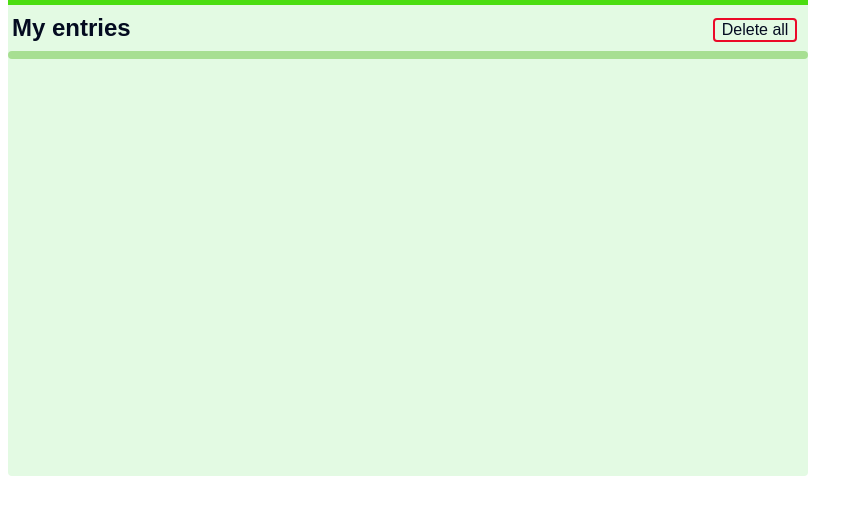
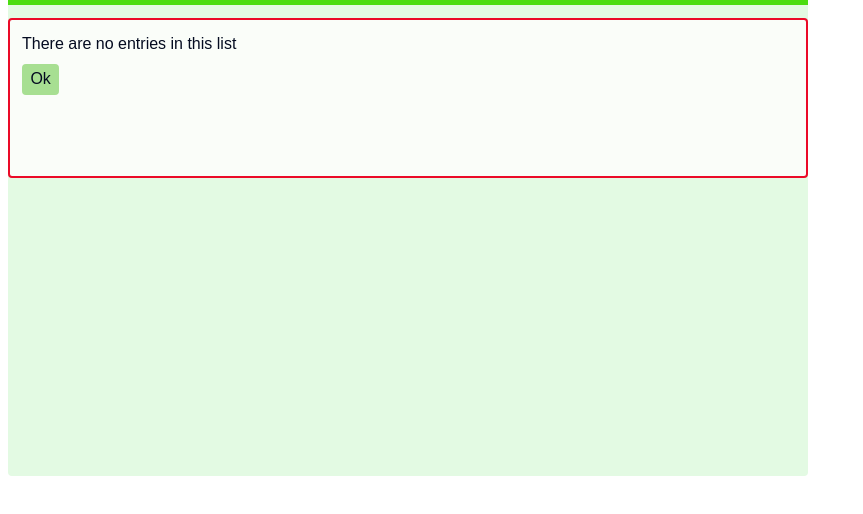
Before and after one commit to Xristof23/time-to-work, a plain HTML site: page index.html in a window 1280 px wide. Both pictures are taken after a click on the button "done tasks". Shown: the part 128-642 px from the top of the page, without its empty margins (0-863 px from the left). Drawn offline with Linux system fonts and the light colour scheme.

Commit message:
try another fix

```diff
--- a/components/ListContainer/ListContainer.js
+++ b/components/ListContainer/ListContainer.js
@@ -1,11 +1,12 @@
 import TimeRecords from "../TimeRecords/TimeRecords.js";
-import { wantedDeleteAll } from "../../modalContent.js";
+import { wantedDeleteAll, noEntries } from "../../modalContent.js";
 import Modal from "../Modal/Modal.js";
 
 export default function ListContainer(userEntries) {
   const listContainer = document.createElement("section");
   listContainer.classList.add("list_container");
   listContainer.setAttribute("id", "list-container");
+
   listContainer.innerHTML = /*html*/ `
     <h2>My entries</h2>
         <button type="button" class="delete-all_button"  data-js="delete-all-button">
@@ -17,10 +18,10 @@ export default function ListContainer(userEntries) {
   );
   advancedButton.addEventListener("click", handleDeleteAll);
 
-  listContainer.append(TimeRecords(userEntries));
+  userEntries.length > 0 && listContainer.append(TimeRecords(userEntries));
+  userEntries.length === 0 && listContainer.append(Modal(noEntries));
 
   function handleDeleteAll() {
-    // const timeRecords = document.querySelector(".time-records");
     listContainer.append(Modal(wantedDeleteAll));
   }
 
--- a/components/ListEntry/ListEntry.js
+++ b/components/ListEntry/ListEntry.js
@@ -11,13 +11,9 @@ export default function ListEntry(element) {
   listEntry.classList.add("listEntry");
   listEntry.setAttribute("id", `${id}`);
 
-  // const noEntry = document.createElement("p");
-
-  const noEntry = !element ? "There are no entries in this list" : "";
-
   listEntry.innerHTML = /* html */ `
     <button class = "delete_button" data-js="detail-delete-button">X</button>
-    <h3>${task}${noEntry}</h3>
+    <h3>${task}</h3>
     <p class="date_time">  ${date}, ${formattedTime}</p>
     <button class="detail_button" data-js="detail-button">more details</button>
   `;
--- a/components/Modal/Modal.js
+++ b/components/Modal/Modal.js
@@ -1,4 +1,3 @@
-import { reallyDeleteAll } from "../../modalContent.js";
 import { disappearListContainer } from "../../utils.js";
 
 export default function Modal(props, id) {
--- a/modalContent.js
+++ b/modalContent.js
@@ -32,6 +32,12 @@ const wantedSave = {
   mode: "save",
 };
 
+const noEntries = {
+  text: "There are no entries in this list",
+  button1: "Ok",
+  mode: "noEntries",
+};
+
 const wantedStart = {
   text: "The timer is already running!",
   button1: "Ok",
@@ -52,4 +58,5 @@ export {
   wantTest,
   wantedDeleteAll,
   reallyDeleteAll,
+  noEntries,
 };
--- a/styles.css
+++ b/styles.css
@@ -1,5 +1,4 @@
 @import "./global.css";
-@import "./components/AddControls/AddControls.css";
 @import "./components/App/App.css";
 @import "./components/EntryDetails/EntryDetails.css";
 @import "./components/Header/Header.css";
```
